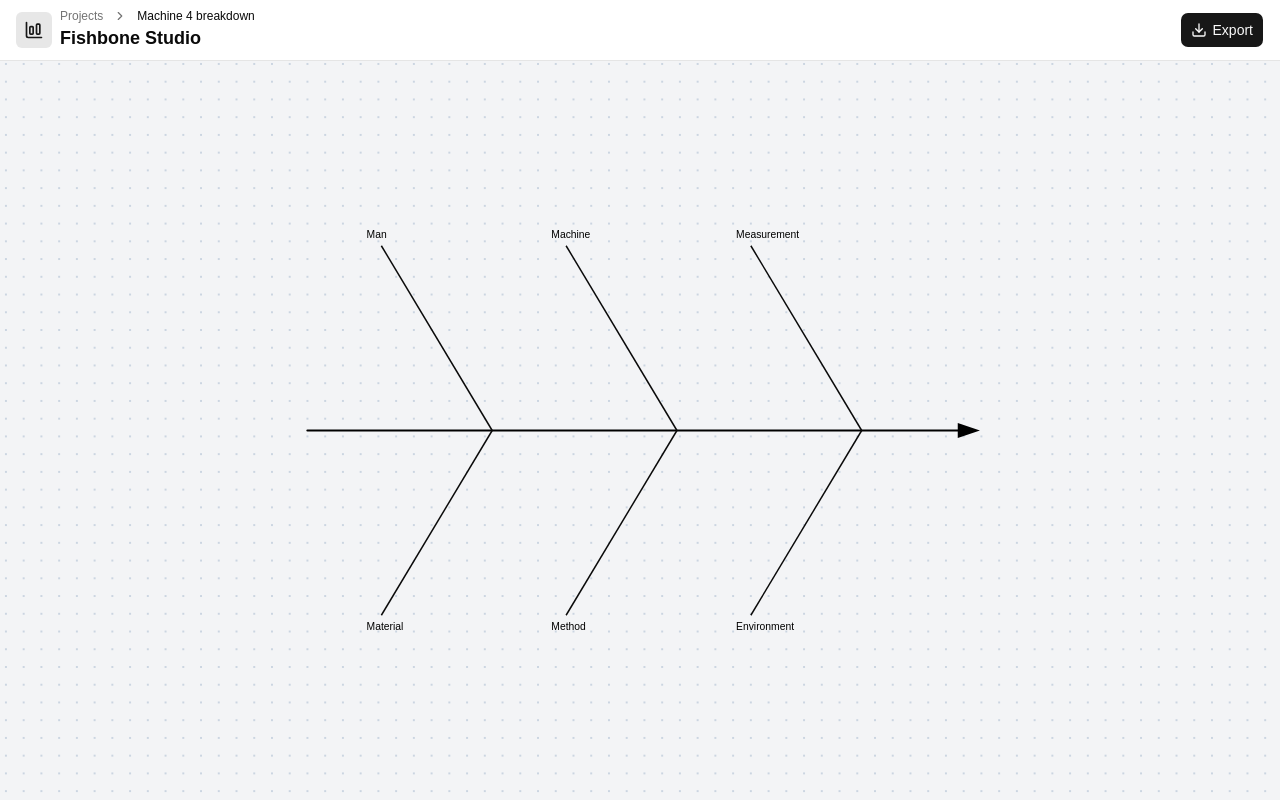
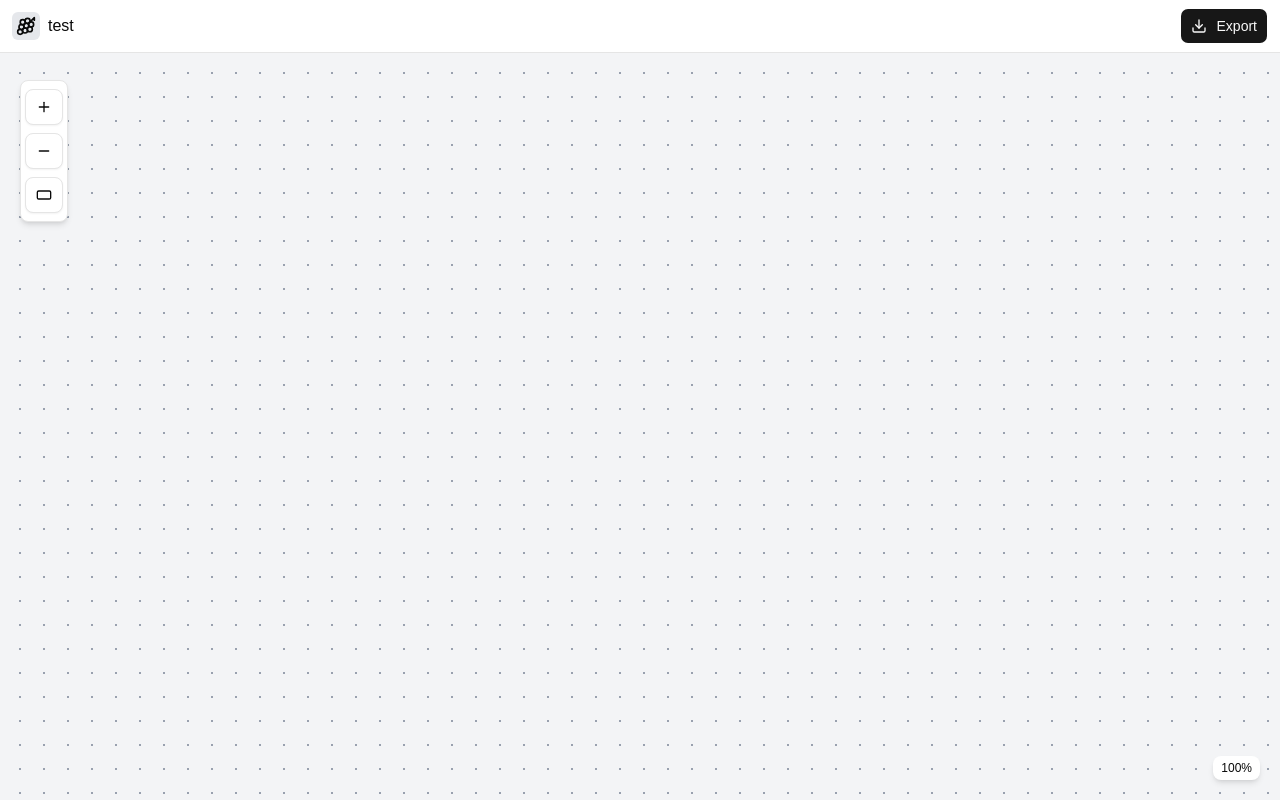
Before and after one commit to GerardGargan/react-canvas, a React (Vite) app: page / in a window 1280 px wide. Built offline with nearby package versions, Linux system fonts and the light colour scheme.

Commit message:
WIP logic for adding canvas elements

```diff
--- a/src/App.tsx
+++ b/src/App.tsx
@@ -1,12 +1,11 @@
 import { Route, Routes } from "react-router";
-import Fishbone from "./pages/fishbone";
-import FishboneV2 from "./pages/fishbone-v2";
+import Canvas from "./pages/canvas";
 
 export function App() {
   return (
     <Routes>
-      <Route path="/" element={<Fishbone />} />
-      <Route path="/v2" element={<FishboneV2 />} />
+      {/* <Route path="/" element={<Fishbone />} /> */}
+      <Route path="/" element={<Canvas />} />
       <Route path="*" element={<>Not found</>} />
     </Routes>
   );
--- a/src/pages/fishbone-v2.tsx
+++ b/src/pages/canvas.tsx
@@ -1,6 +1,17 @@
 import { Button } from "@/components/ui/button";
 import { cn } from "@/lib/utils";
-import { Download, GrapeIcon, Minus, Plus } from "lucide-react";
+import type {
+  CanvasElement,
+  CanvasElementType,
+  Transform,
+} from "@/types/canvas";
+import {
+  Download,
+  GrapeIcon,
+  Minus,
+  Plus,
+  RectangleHorizontal,
+} from "lucide-react";
 import {
   createContext,
   useContext,
@@ -10,7 +21,7 @@ import {
   type ReactNode,
 } from "react";
 
-export default function FishboneV2() {
+export default function Canvas() {
   return (
     <div className="h-screen flex flex-col relative">
       <CanvasProvider>
@@ -25,16 +36,7 @@ export default function FishboneV2() {
         <CanvasToolbar />
         <CanvasZoomInfo />
         <CanvasArea>
-          <svg className="relative h-full w-full">
-            <line
-              stroke="black"
-              strokeWidth={3}
-              x1={100}
-              x2={1000}
-              y1={100}
-              y2={100}
-            />
-          </svg>
+          <CanvasElements />
         </CanvasArea>
       </CanvasProvider>
     </div>
@@ -45,17 +47,13 @@ type CanvasContextType = {
   transform: Transform;
   startPan: StartPan;
   isPanning: boolean;
+  elements: CanvasElement[];
+  handleAddElement: (elementType: CanvasElementType) => void;
   setIsPanning: (value: boolean) => void;
   handleMouseDown: (e: MouseEvent<HTMLDivElement>) => void;
   handleMouseMove: (e: MouseEvent<HTMLDivElement>) => void;
   handleZoomIn: (increment: number) => void;
   handleZoomOut: (increment: number) => void;
-};
-
-type Transform = {
-  x: number;
-  y: number;
-  scale: number;
 };
 
 type StartPan = Omit<Transform, "scale">;
@@ -77,6 +75,7 @@ function CanvasProvider({ children }: { children: ReactNode }) {
   });
   const [startPan, setStartPan] = useState<StartPan>({ x: 0, y: 0 });
   const [isPanning, setIsPanning] = useState(false);
+  const [elements, setElements] = useState<CanvasElement[]>([]);
 
   function handleMouseDown(e: MouseEvent<HTMLDivElement>) {
     setStartPan({ x: e.clientX - transform.x, y: e.clientY - transform.y });
@@ -105,6 +104,19 @@ function CanvasProvider({ children }: { children: ReactNode }) {
     });
   }
 
+  function handleAddElement(elementType: CanvasElementType) {
+    const element: CanvasElement = {
+      id: Math.random().toString(36).substring(2, 9),
+      colour: "white",
+      height: 100,
+      width: 200,
+      elementType,
+      x: 500,
+      y: 500,
+    };
+    setElements((prev) => [...prev, element]);
+  }
+
   return (
     <CanvasContext
       value={{
@@ -116,6 +128,8 @@ function CanvasProvider({ children }: { children: ReactNode }) {
         isPanning,
         handleZoomIn,
         handleZoomOut,
+        elements,
+        handleAddElement,
       }}
     >
       {children}
@@ -157,6 +171,36 @@ function CanvasArea({ children }: { children?: ReactNode }) {
   );
 }
 
+function CanvasElements() {
+  const context = useCanvasContext();
+  const elements = context.elements;
+
+  return (
+    <>
+      {elements.map((e) => (
+        <CanvasElementView element={e} />
+      ))}
+    </>
+  );
+}
+
+function CanvasElementView({ element }: { element: CanvasElement }) {
+  return (
+    <div
+      className="absolute border-2 z-2"
+      style={{
+        top: element.y,
+        left: element.x,
+        height: element.height,
+        width: element.width,
+        backgroundColor: element.colour,
+      }}
+    >
+      Canvas Element
+    </div>
+  );
+}
+
 function CanvasHeader({
   title,
   children,
@@ -189,7 +233,7 @@ function CanvasAction({ className, ...props }: ComponentProps<"div">) {
 }
 
 function CanvasToolbar() {
-  const { handleZoomIn, handleZoomOut } = useCanvasContext();
+  const { handleZoomIn, handleZoomOut, handleAddElement } = useCanvasContext();
 
   return (
     <div
@@ -201,6 +245,9 @@ function CanvasToolbar() {
       </Button>
       <Button variant="outline" onClick={() => handleZoomOut(0.1)}>
         <Minus />
+      </Button>
+      <Button variant="outline" onClick={() => handleAddElement("Rectangle")}>
+        <RectangleHorizontal />
       </Button>
     </div>
   );
--- /dev/null
+++ b/src/types/canvas.ts
@@ -0,0 +1,17 @@
+export type Transform = {
+  x: number;
+  y: number;
+  scale: number;
+};
+
+export type CanvasElementType = "Rectangle";
+
+export type CanvasElement = {
+  id: string;
+  elementType: CanvasElementType;
+  x: number;
+  y: number;
+  width: number;
+  height: number;
+  colour: string;
+};
```
